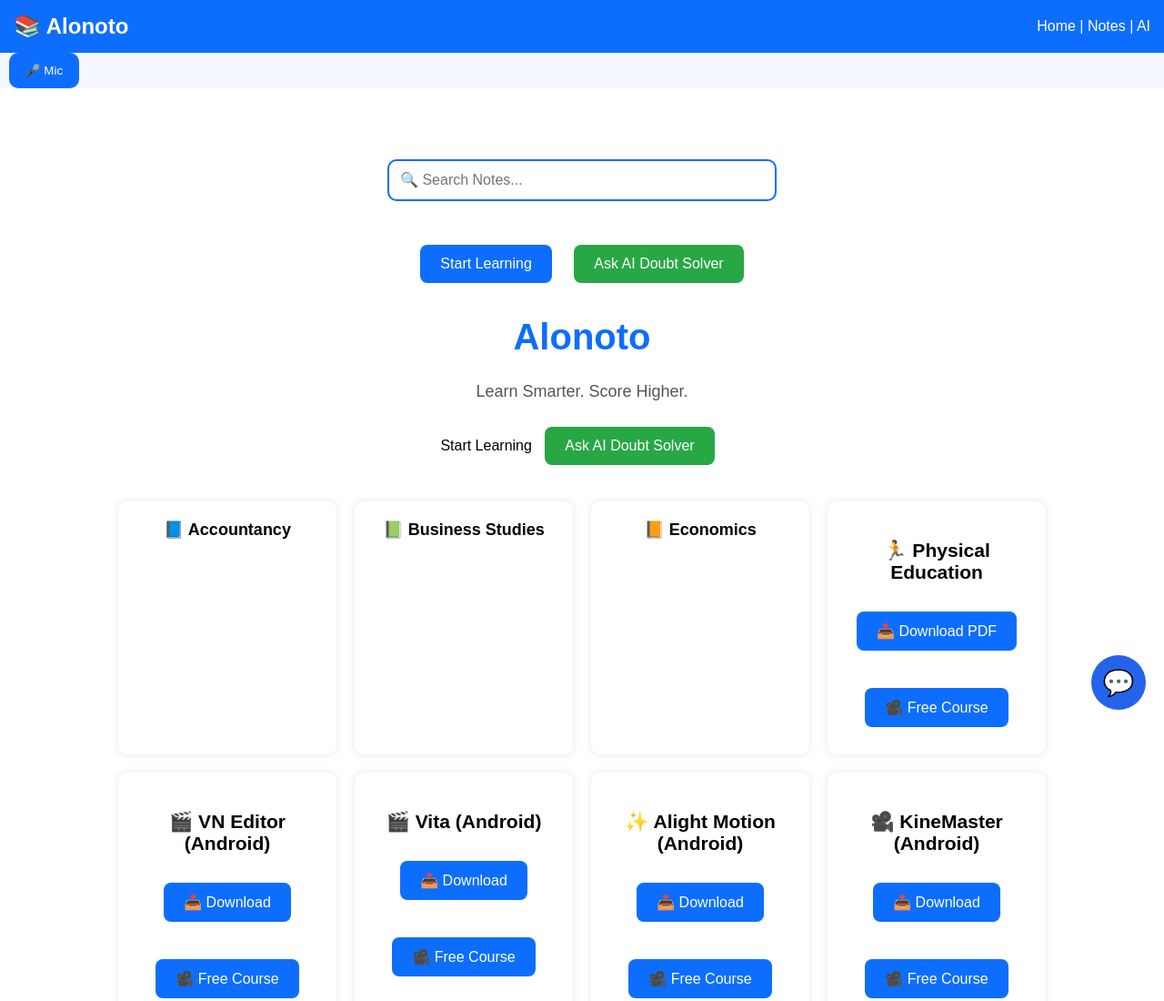
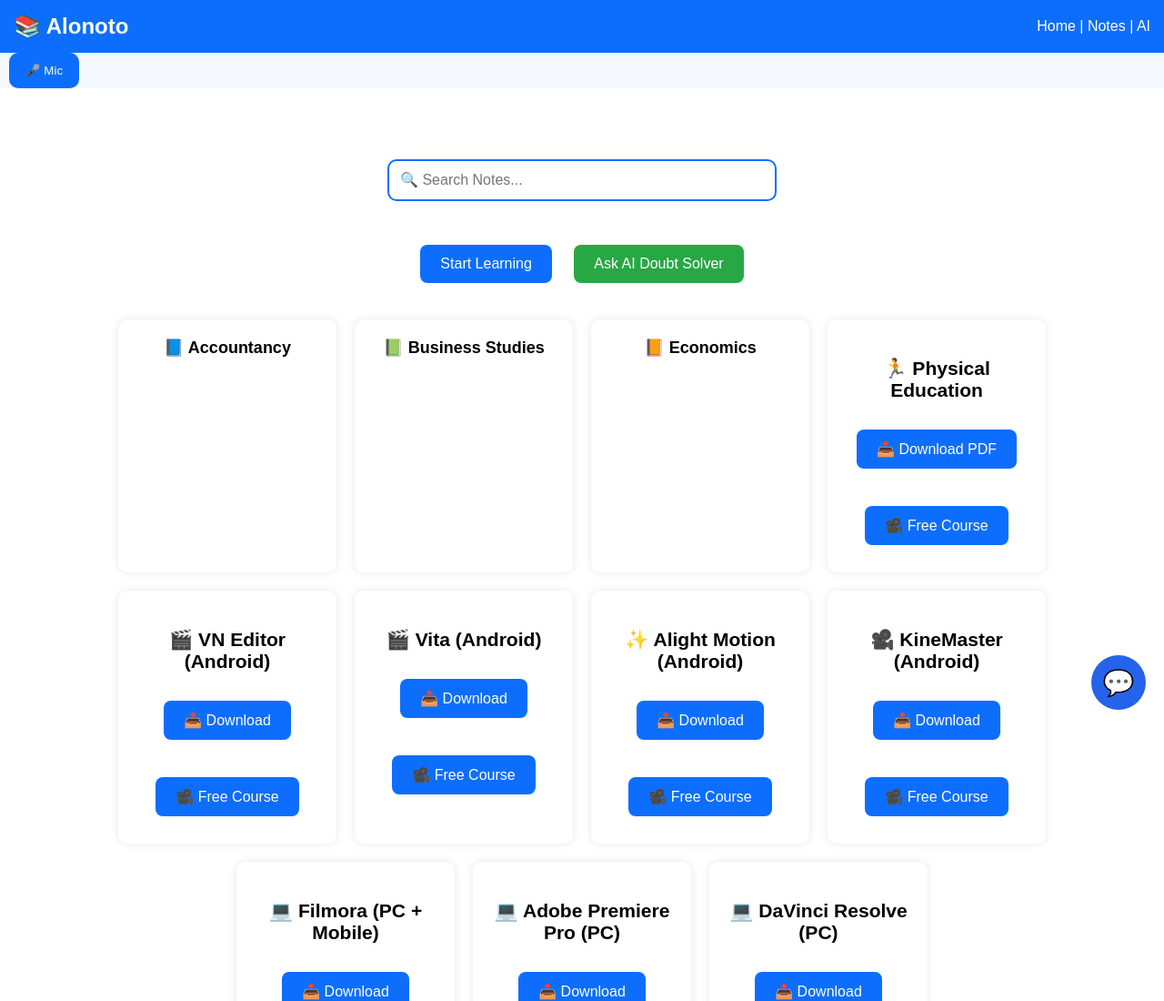
Before and after one commit to mridulpandey3457-beep/alonoto, a plain HTML site: page index.html in a window 1280 px wide. Shown: the top 1100 px of the page at 91% size. Drawn offline with Linux system fonts and the light colour scheme.

Commit message:
Update index.html

```diff
--- a/index.html
+++ b/index.html
@@ -140,17 +140,7 @@
 <button class="btn green" onclick="document.getElementById('chatBox').style.display='block'">
 Ask AI Doubt Solver
 </button>
-<h1>Alonoto</h1>
 
-<p>Learn Smarter. Score Higher.</p>
-
-
-Start Learning
-</button>
-
-<button class="btn green" onclick="document.getElementById('chatBox').style.display='block'">
-Ask AI Doubt Solver
-</button>
 <div id="chatBox" style="display:none; margin-top:20px; background:white; padding:15px; border-radius:10px;">
 <h3>🤖 AI Doubt Solver</h3>
 <div id="chatMessages" style="height:180px;overflow-y:auto;border:1px solid #ccc;padding:10px;margin-bottom:10px;background:#f8f8f8;"></div>
```
